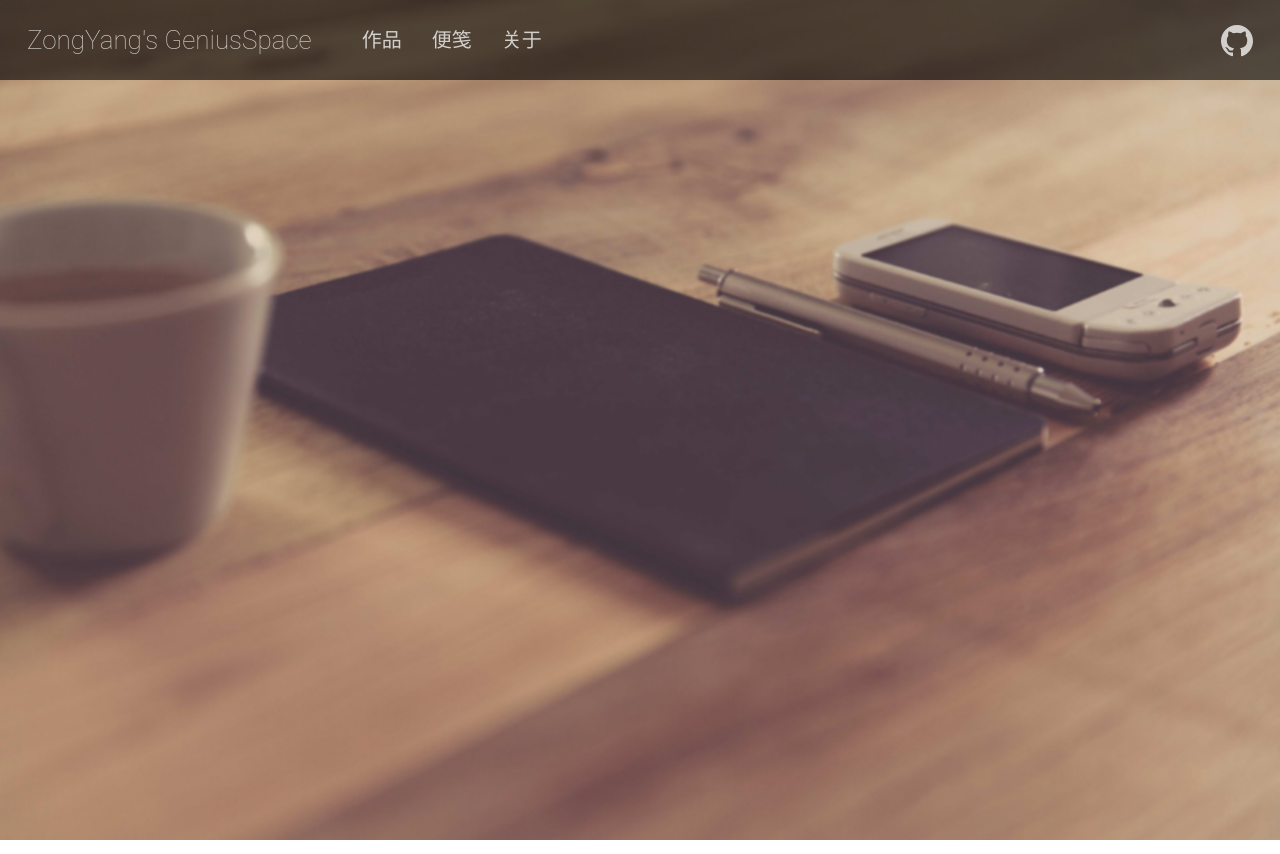
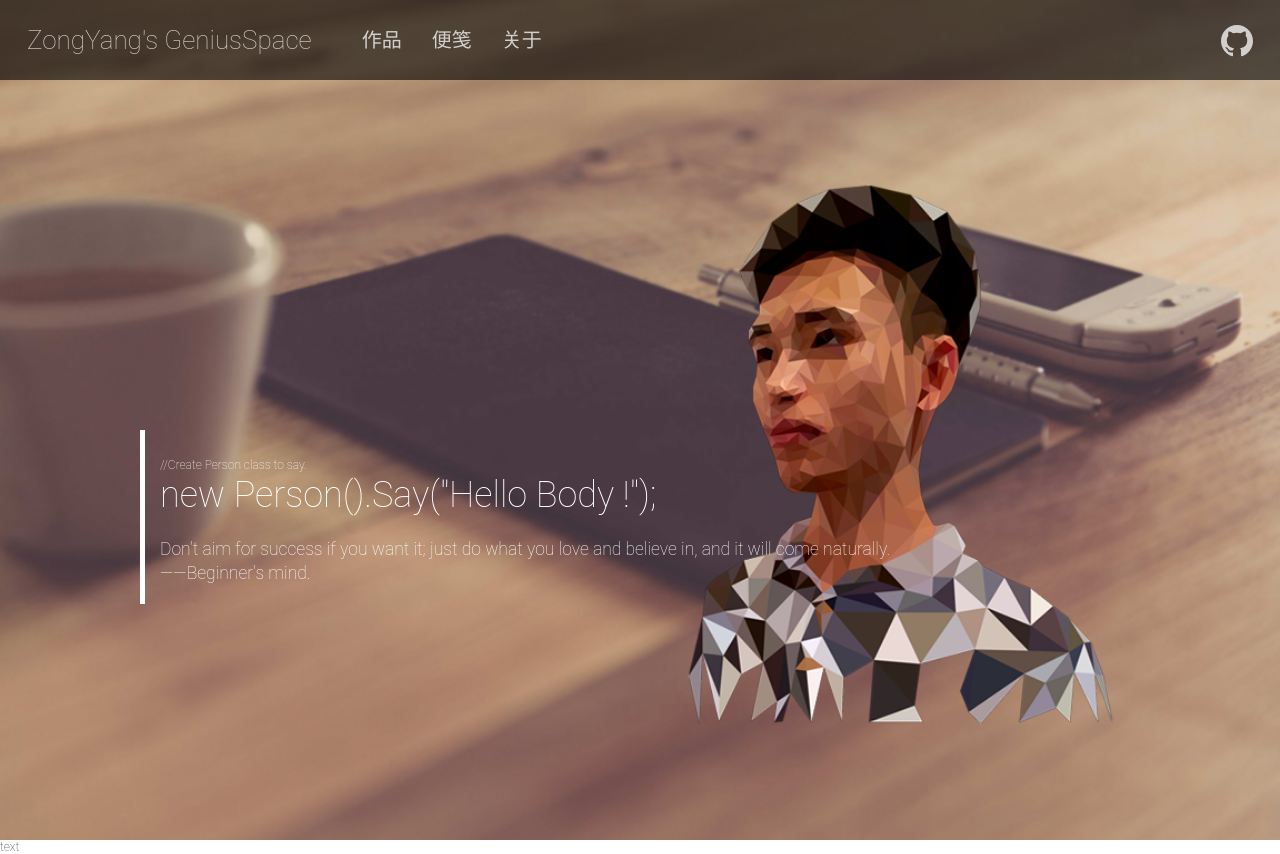
Before and after one commit to GaozyDev/zyblog, a Vue app: page /#/home in a window 1280 px wide. Built offline with nearby package versions, Linux system fonts and the light colour scheme.

Commit message:
首页个人简介开发

```diff
--- a/src/pages/home.vue
+++ b/src/pages/home.vue
@@ -1,5 +1,26 @@
 <template>
-  <div class="top"></div>
+  <div class="home">
+    <div class="profile">
+      <div class="profile-box">
+        <div class="introduction">
+          <div class="idt-1">
+            <span class="span-1">//Create Person class to say.</span>
+            <br />
+            <span class="span-2">new Person().Say("Hello Body !");</span>
+          </div>
+          <div class="idt-2">
+            <span
+              class="span-3"
+            >Don't aim for success if you want it; just do what you love and believe in, and it will come naturally.</span>
+            <br />
+            <span class="span-4">——Beginner's mind.</span>
+          </div>
+        </div>
+        <div class="portrait"></div>
+      </div>
+    </div>
+    <div>text</div>
+  </div>
 </template>
 <script>
 export default {
@@ -7,9 +28,54 @@ export default {
 };
 </script>
 <style lang="scss">
-.top{
-  background: transparent url("/imgs/home-bg.jpg") center center;
-  background-size: cover;
-  min-height: 840px;
+.home {
+  .profile {
+    background: transparent url("/imgs/home-bg.jpg") center center;
+    background-size: cover;
+    min-height: 840px;
+    text-align: center;
+    .profile-box {
+      margin-top: 150px;
+      position: relative;
+      display: inline-block;
+      width: 1000px;
+      .introduction {
+        text-align: left;
+        position: absolute;
+        margin-top: 280px;
+        font-size: 20px;
+        color: #ffffff;
+        z-index: 1;
+        border-left: 5px solid #ffffff;
+        padding: 20px 15px;
+        .idt-1 {
+          .span-1 {
+            font-size: 12px;
+          }
+          .span-2 {
+            font-size: 36px;
+          }
+        }
+        .idt-2 {
+          margin-top: 20px;
+          .span-3,
+          .span-4 {
+            font-size: 17.5px;
+          }
+        }
+      }
+      .portrait {
+        color: #ffffff;
+        position: absolute;
+        font-size: 20px;
+        right: 0;
+        width: 600px;
+        height: 600px;
+        background-size: cover;
+        background: url("/imgs/portrait.png") no-repeat center right;
+        background-size: contain;
+      }
+    }
+  }
 }
 </style>
--- a/src/pages/index.vue
+++ b/src/pages/index.vue
@@ -22,5 +22,12 @@ export default {
     top: 0;
     left: 0;
   }
+  .router-view {
+    position: absolute;
+    width: 100%;
+    top: 0;
+    left: 0;
+    z-index: -1;
+  }
 }
 </style>
```
Also changed, not shown: public/imgs/portrait.png (added).
